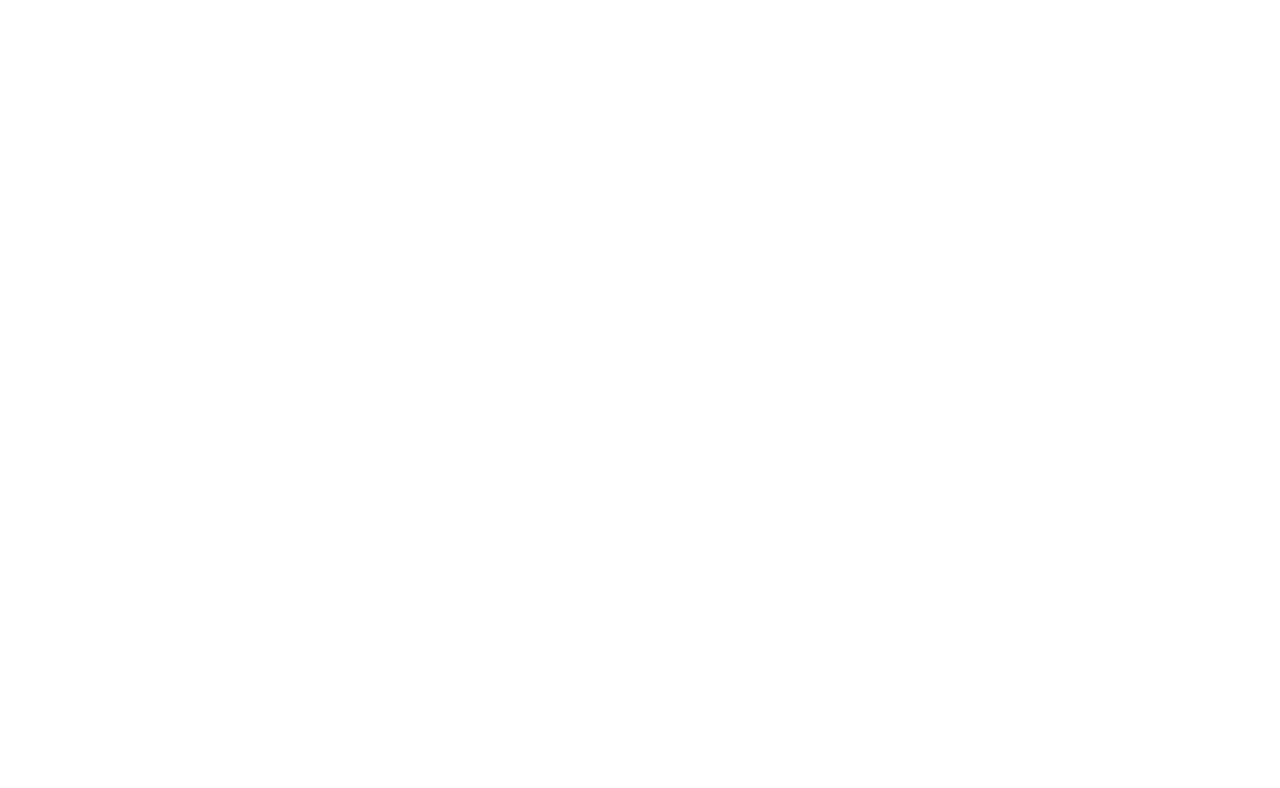
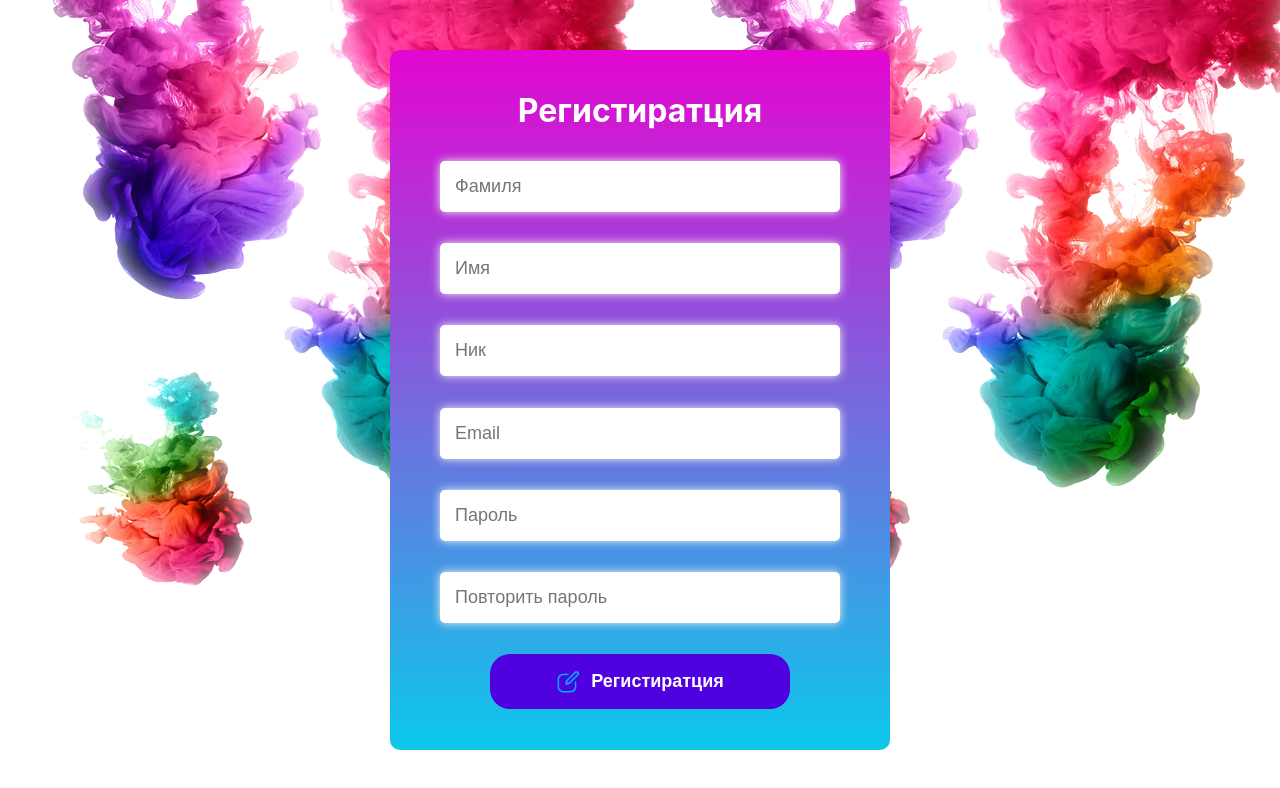
Before and after one commit to wisperwindoxas/Tech-All-News, a React (Create React App) app: page /register in a window 1280 px wide. Shown: the top 788 px of the page. Built offline with nearby package versions, Linux system fonts and the light colour scheme; data requests are answered from the project's data file.

Commit message:
completed register

```diff
--- a/public/index.html
+++ b/public/index.html
@@ -2,7 +2,7 @@
 <html lang="en">
   <head>
     <meta charset="utf-8" />
-    <link rel="icon" href="%PUBLIC_URL%/favicon.ico" />
+    <link rel="icon" href="./icons/logotip.png" />
     <meta name="viewport" content="width=device-width, initial-scale=1" />
     <meta name="theme-color" content="#000000" />
     <meta
@@ -10,34 +10,13 @@
       content="Web site created using create-react-app"
     />
     <link rel="apple-touch-icon" href="%PUBLIC_URL%/logo192.png" />
-    <!--
-      manifest.json provides metadata used when your web app is installed on a
-      user's mobile device or desktop. See https://developers.google.com/web/fundamentals/web-app-manifest/
-    -->
-    <link rel="manifest" href="%PUBLIC_URL%/manifest.json" />
-    <!--
-      Notice the use of %PUBLIC_URL% in the tags above.
-      It will be replaced with the URL of the `public` folder during the build.
-      Only files inside the `public` folder can be referenced from the HTML.
 
-      Unlike "/favicon.ico" or "favicon.ico", "%PUBLIC_URL%/favicon.ico" will
-      work correctly both with client-side routing and a non-root public URL.
-      Learn how to configure a non-root public URL by running `npm run build`.
-    -->
-    <title>React App</title>
+
+    <title>TechAllNews</title>
   </head>
   <body>
     <noscript>You need to enable JavaScript to run this app.</noscript>
     <div id="root"></div>
-    <!--
-      This HTML file is a template.
-      If you open it directly in the browser, you will see an empty page.
 
-      You can add webfonts, meta tags, or analytics to this file.
-      The build step will place the bundled scripts into the <body> tag.
-
-      To begin the development, run `npm start` or `yarn start`.
-      To create a production bundle, use `npm run build` or `yarn build`.
-    -->
   </body>
 </html>
--- a/src/App.css
+++ b/src/App.css
@@ -183,6 +183,7 @@
 
 a {
   display: block;
+  text-decoration: none;
 }
 
 .sign__register button {
@@ -204,26 +205,36 @@
   color: #fff;
   font-weight: 700;
   font-size: 16px;
+  border: 3px solid transparent;
 }
 
 .sign__register button img {
   width: 20px;
-  margin-right: 1px;
+  margin-right: 10px;
+}
+
+.sign__register a button:hover{
+  border: 3px solid rgb(109, 18, 199);
+  background-color: rgb(0, 0, 0);
 }
 
 .sign-in {
   width: 100%;
   height: 100vh;
+  position: fixed;
+  top: 0;
+  left: 0;
   display: flex;
   justify-content: center;
   align-items: center;
   flex-direction: column;
+  background: linear-gradient(to left, rgb(21, 168, 212), rgb(155, 24, 216));
+  color: #fff;
 }
 
 .sign-in_block {
   width: 50%;
   height: 700px;
-  border: 1px solid red;
   display: flex;
   justify-content: space-around;
   align-items: center;
@@ -247,3 +258,97 @@
 .sign-in_block img {
   width: 300px;
 }
+.auth_btn{
+  display: flex;
+  justify-content: space-between;
+  align-items: center;
+}
+
+.auth, .registerBtn{
+  width: 200px;
+  padding: 10px;
+  font-size: 16px;
+  border: none;
+  outline: none;
+  background-color: rgb(130, 14, 224);
+  color: #fff;
+  font-weight: 700;
+  cursor: pointer;
+  border-radius: 100px;
+  -webkit-border-radius: 100px;
+  -moz-border-radius: 100px;
+  -ms-border-radius: 100px;
+  -o-border-radius: 100px;
+  margin-right: 30px;
+}
+
+.register_wrapper{
+  width: 100vw;
+  height: 100vh;
+  position: fixed;
+  top: 0;
+  left: 0;
+  background: linear-gradient(to left, rgb(0, 255, 149), rgba(3, 135, 187, 0.986));
+  color: #fff;
+  display: flex;
+  justify-content: center;
+  align-items: center;
+  flex-direction: column;
+  background: url('./icons/smoke1.png') repeat-x;
+}
+
+.register_wrapper form{
+  width: 500px;
+  height: 700px;
+  background: linear-gradient(to bottom, rgb(228, 6, 209), rgb(11, 201, 235));
+  display: flex;
+  justify-content: space-evenly;
+  align-items: center;
+  flex-direction: column;
+  padding: 10px 50px;
+  border-radius: 10px;
+  -webkit-border-radius: 10px;
+  -moz-border-radius: 10px;
+  -ms-border-radius: 10px;
+  -o-border-radius: 10px;
+  position: fixed;
+}
+
+.register_wrapper form input{
+  width: 100%;
+  padding: 15px;
+  box-shadow: 0 0 10px rgb(246, 246, 246);
+}
+
+.rgs{
+  width: 300px;
+  padding: 15px;
+  font-size: 18px;
+  font-weight: 700;
+  border: none;
+  outline: none;
+  display: flex;
+  justify-content: center;
+  align-items: center;
+  background-color: rgb(79, 1, 224);
+  color: #fff;
+  border-radius: 20px;
+  -webkit-border-radius: 20px;
+  -moz-border-radius: 20px;
+  -ms-border-radius: 20px;
+  -o-border-radius: 20px;
+  cursor: pointer;
+}
+
+.rgs img{
+  width: 25px;
+  margin-right: 10px;
+}
+
+.register_wrapper form > span{
+  color: rgb(255, 2, 2);
+  font-size: 22px;
+  font-weight: 700;
+  text-shadow: 0 0 10px black;
+
+}
--- a/src/App.js
+++ b/src/App.js
@@ -1,7 +1,6 @@
 import React from 'react'
 import Router from './components/Router'
 import './App.css';
-import Sections from './components/Sections';
 
 
 
--- a/src/components/Post.jsx
+++ b/src/components/Post.jsx
@@ -12,7 +12,6 @@
     const descriptionsThree = React.useRef(null)
 
 
-    const [post, setPost] = React.useState([])
     const [data, setData] = React.useState('')
 
     React.useEffect(() => {
--- a/src/components/Register.jsx
+++ b/src/components/Register.jsx
@@ -1,9 +1,157 @@
 import React from 'react'
+import axios from 'axios'
+export default function Register() {
+	const [currentPassword, setCurrentPassword] = React.useState(false)
+	const [currentUserName, setCurrentUserName] = React.useState(false)
+	const [currentEmail, setCurrentEmail] = React.useState(false)
+	const [isText, setIsText] = React.useState(false)
+	const [check, setCheck] = React.useState('')
+	const [users, setUsers] = React.useState([])
+	const [checkUserName, setCheckUserName] = React.useState([])
+	const [checkUserEmail, setCheckUserEmail] = React.useState([])
 
-export default function Register() {
+	const [data, setData] = React.useState('')
+
+	React.useEffect(() => {
+		const calendar = new Date()
+		setData(`${calendar.getDate()}.0${calendar.getMonth() + 1}.${calendar.getFullYear()}`)
+
+	}, [])
+
+	const firstName = React.useRef(null)
+	const lastName = React.useRef(null)
+	const userName = React.useRef(null)
+	const email = React.useRef(null)
+	const password = React.useRef(null)
+	const passwordRepeat = React.useRef(null)
+
+
+
+	React.useEffect(() => {
+		async function getUsers() {
+			const response = await axios.get('http://localhost:3004/users')
+			setUsers(response.data)
+		}
+
+		return getUsers()
+	}, [])
+
+
+	async function RegisterUser() {
+		if (password.current.value !== passwordRepeat.current.value) {
+			setCheck('пароль не совпадает')
+			setCurrentPassword(true)
+			setIsText(true)
+		} else {
+			const response = await axios.post('http://localhost:3004/users', {
+				firstName: firstName.current.value,
+				lastName: lastName.current.value,
+				userName: userName.current.value,
+				email: email.current.value,
+				password: password.current.value,
+				passwordRepeat: passwordRepeat.current.value,
+				data: data
+
+			})
+
+			firstName.current.value = "";
+			lastName.current.value = "";
+			userName.current.value = "";
+			password.current.value = "";
+			passwordRepeat.current.value = "";
+
+			return response
+		}
+
+
+
+
+	}
+
+	React.useEffect(() => {
+		const userNameArray = []
+		const emailArray = []
+
+		users.forEach(user => {
+			userNameArray.push(user.userName)
+			emailArray.push(user.email)
+			setCheckUserName(userNameArray)
+			setCheckUserEmail(emailArray)
+		})
+
+
+		// eslint-disable-next-line react-hooks/exhaustive-deps
+	}, [])
+
+	function checkForm() {
+		if (password.current.value === passwordRepeat.current.value) {
+			setCurrentPassword(false)
+			setCheck('')
+		}
+		if (checkUserEmail.includes(email.current.value)) {
+			setCheck('email уже существует ')
+			setCurrentEmail(true)
+			setIsText(true)
+		} else if (checkUserName.includes(userName.current.value)) {
+			setCheck('Ник уже существует ')
+			setCurrentUserName(true)
+			setIsText(true)
+		} else {
+			setCheck('')
+			setCurrentUserName(false)
+			setIsText(false)
+			setCheck('')
+			setCurrentEmail(false)
+			setIsText(false)
+		}
+
+	}
+
+
+
 	return (
-		<div>
+		<div className='register'>
 
+			<div className="register_wrapper">
+
+				<form action="">
+					<h1>Регистиратция</h1>
+					{isText ? <span>{check}</span> : ""}
+					<input ref={firstName} type="text" placeholder='Фамиля' required={true} autoFocus={true} />
+					<input ref={lastName} type="text" placeholder='Имя' required={true} />
+					<input
+						style={currentUserName ? { border: "3px solid red" } : { border: "0px solid transparent" }}
+
+						ref={userName}
+						onChange={() => checkForm()}
+						type="text"
+						placeholder='Ник'
+						required={true}
+
+					/>
+					<input
+						style={currentEmail ? { border: "3px solid red" } : { border: "none" }}
+						ref={email} type="email"
+						placeholder='Email'
+						required={true}
+						onChange={() => checkForm()}
+					/>
+					<input ref={password} type="password" placeholder='Пароль' required={true} />
+					<input
+						style={currentPassword ? { border: "3px solid red" } : { border: "none" }}
+						ref={passwordRepeat}
+						type="password" placeholder='Повторить пароль' required={true}
+						onChange={() => checkForm()}
+
+					/>
+					<button
+						style={isText ? { pointerEvents: "none" } : { pointerEvents: "" }}
+						onClick={() => RegisterUser()} className='rgs'>
+						<img src="./icons/write.png" alt="" />
+						Регистиратция
+					</button>
+				</form>
+			</div>
 		</div>
 	)
 }
--- a/src/components/Sigin.jsx
+++ b/src/components/Sigin.jsx
@@ -1,5 +1,5 @@
 import React from 'react'
-
+import {Link} from 'react-router-dom'
 export default function Sigin() {
 	return (
 		<div className="sign-in">
@@ -10,8 +10,15 @@
 			</div>
 			<div className="sign-in_block">
 					<img src="./icons/think.png" alt="" />
-					<input type="text" placeholder="Имя пользователь" />
-					<input type="password" placeholder="Пароль" />
+					<input type="text" placeholder="Имя пользователь" required={true}/>
+					<input type="password" placeholder="Пароль" required={true} />
+					<div className='auth_btn'>
+						<Link to="/register">
+							<button className='registerBtn'>Регистиратция</button>
+						</Link>
+					<button className='auth'>Вход</button>
+
+					</div>
 			</div>
 			</div>
 		</div>
--- a/src/data.json
+++ b/src/data.json
@@ -73,6 +73,44 @@
       "id": 6
     }
   ],
-  "users": [],
+  "users": [
+    {
+      "firstName": "Соатов",
+      "lastName": "Хуршид",
+      "userName": "wisper",
+      "email": "windoxas@gmail.com",
+      "password": "5hspkfn9",
+      "passwordRepeat": "5hspkfn9",
+      "id": 1
+    },
+    {
+      "firstName": "Qudratov",
+      "lastName": "Alisher",
+      "userName": "alish",
+      "email": "alish007@gmail.com",
+      "password": "alish007",
+      "passwordRepeat": "alish007",
+      "id": 2
+    },
+    {
+      "firstName": "Akmalov",
+      "lastName": "Buri",
+      "userName": "buri",
+      "email": "bui@mail.ru",
+      "password": "buri1234",
+      "passwordRepeat": "buri1234",
+      "id": 3
+    },
+    {
+      "firstName": "Малаев",
+      "lastName": "Жамшид ",
+      "userName": "jamish",
+      "email": "jamish@gmail.com",
+      "password": "jamish007",
+      "passwordRepeat": "jamish007",
+      "data": "18.01.2022",
+      "id": 4
+    }
+  ],
   "comments": []
 }
```
Also changed, not shown: src/icons/smoke1.png (added), src/icons/smoke2.png (added).
